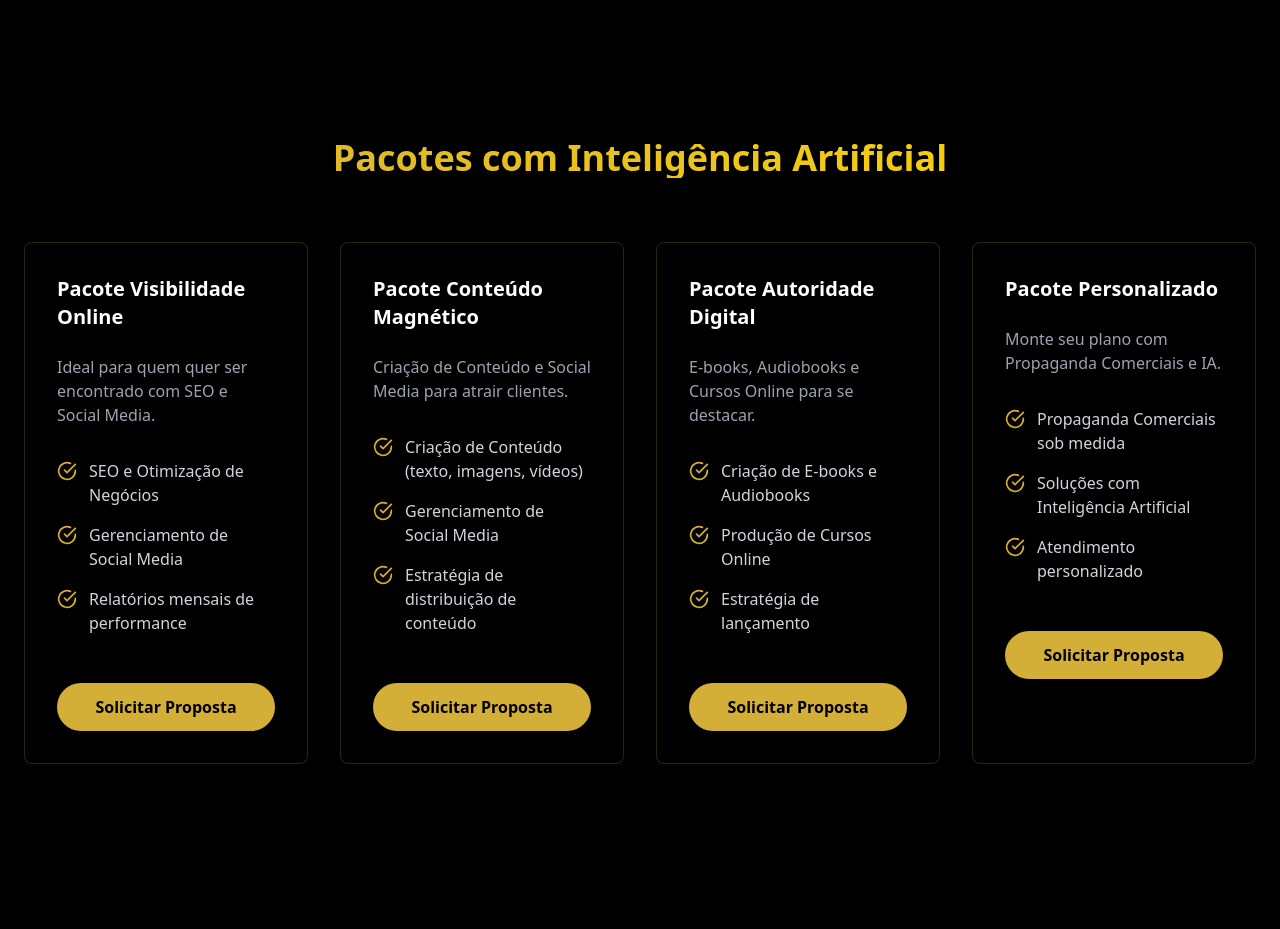
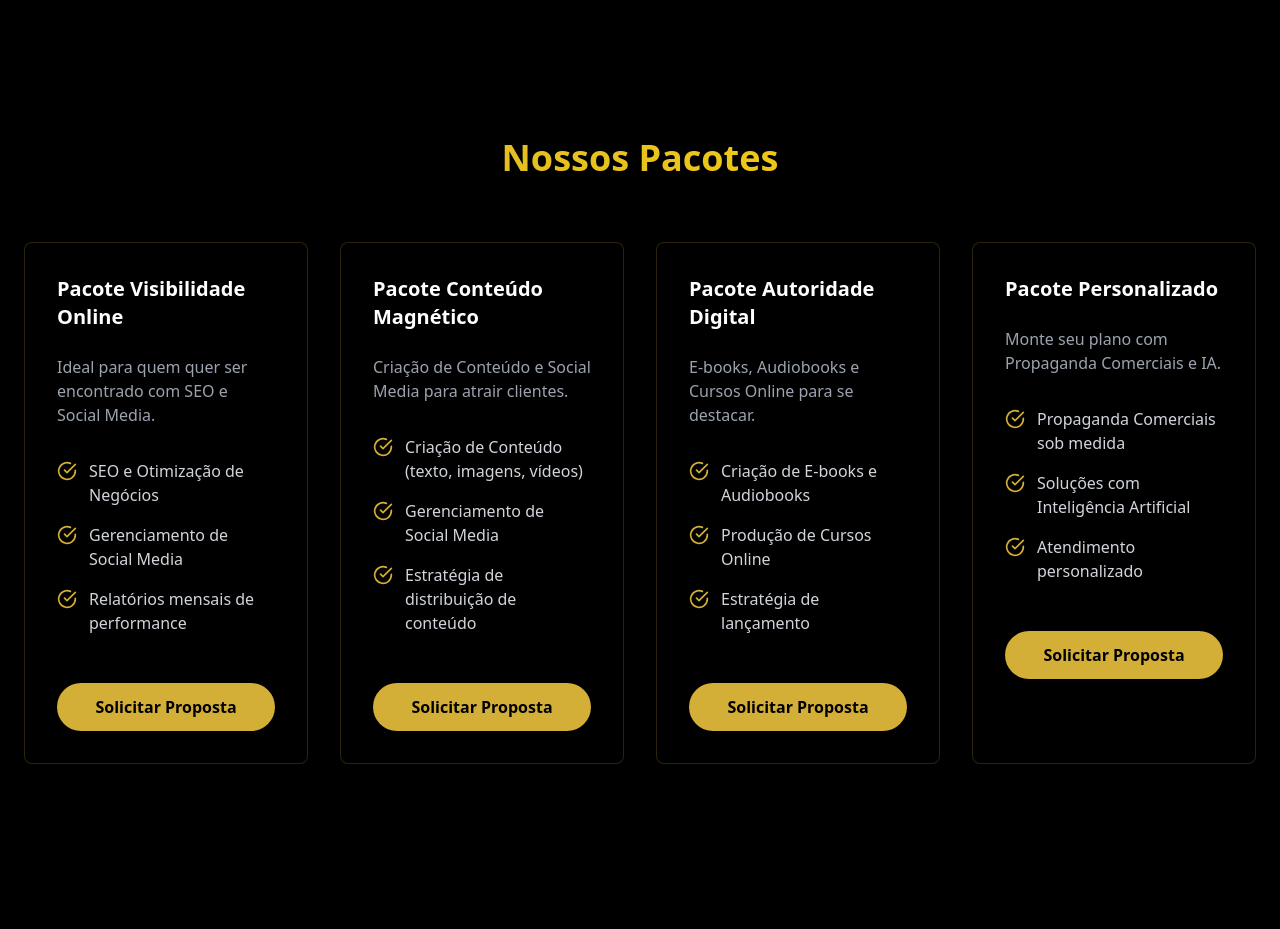
Before and after one commit to Andchiesa/lif3-site, a React (Vite) app: page / in a window 1280 px wide. Shown: the part 2240-3169 px from the top of the page. Built offline with nearby package versions, Linux system fonts and the light colour scheme.

Commit message:
Update App.tsx

```diff
--- a/src/App.tsx
+++ b/src/App.tsx
@@ -378,7 +378,7 @@ function App() {
       <section id="packages" className={`py-20 ${theme.sectionBg}`}>
         <div className="container mx-auto px-6">
           <h2 className="text-4xl font-bold text-center mb-16 bg-gradient-to-r from-[#D4AF37] to-[#FFD700] text-transparent bg-clip-text">
-            Pacotes com Inteligência Artificial
+            Nossos Pacotes
           </h2>
           <div className="grid grid-cols-1 md:grid-cols-2 lg:grid-cols-4 gap-8">
             {packages.map((pkg, index) => (
```
